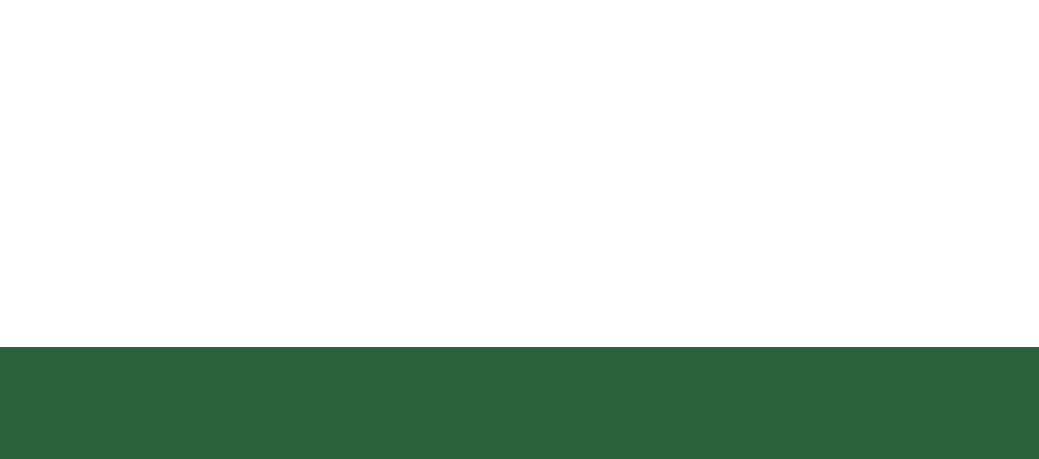
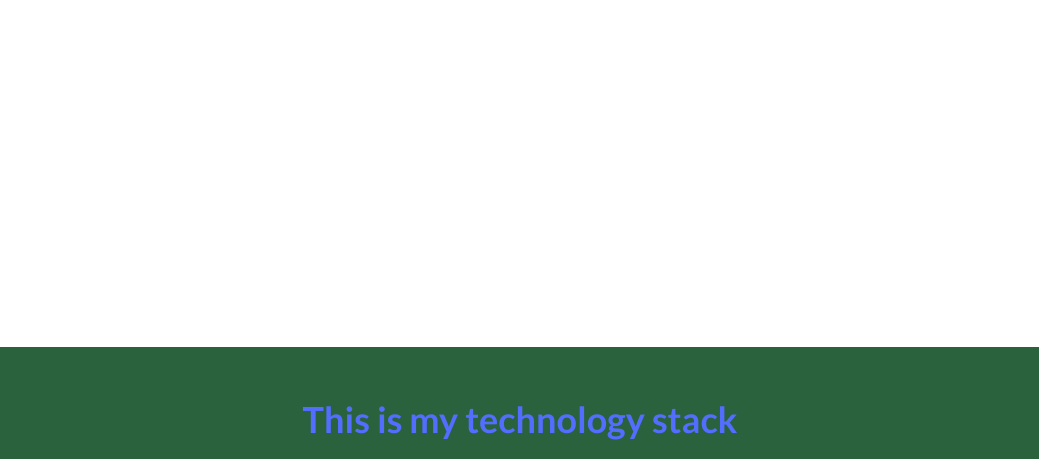
Before and after one commit to jesevi/Intro, a plain HTML site: page index.html in a window 1280 px wide. Shown: the part 453-912 px from the top of the page, without its empty margins (120-1159 px from the left). Drawn offline with Linux system fonts and the light colour scheme.

Commit message:
Update style.css

```diff
--- a/style.css
+++ b/style.css
@@ -15,7 +15,7 @@ h4,
 h5,
 h6,
 span {
-  color: #2a623d;
+  color: #536DFE;
   text-align: center;
   line-height: 1.25;
 }
```
